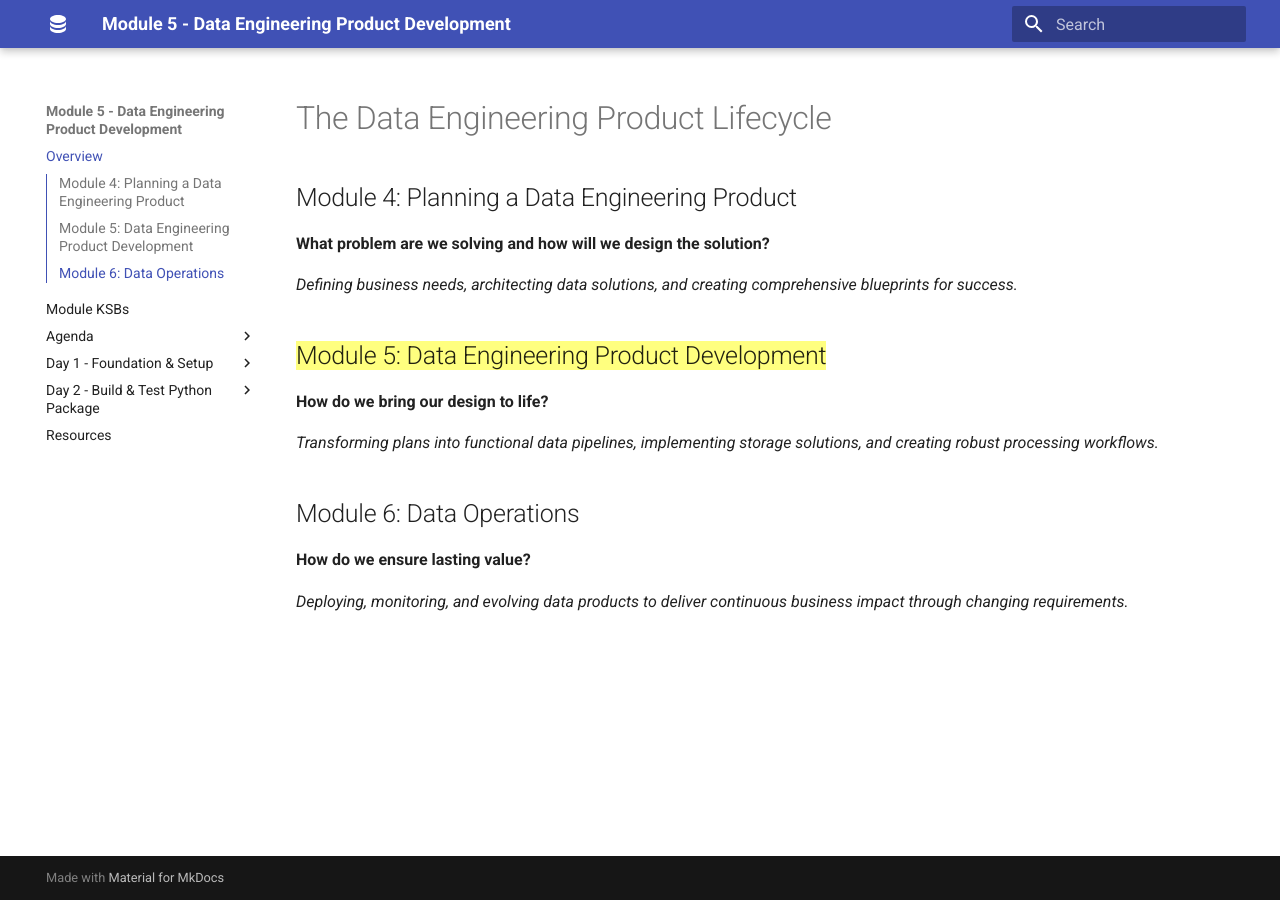
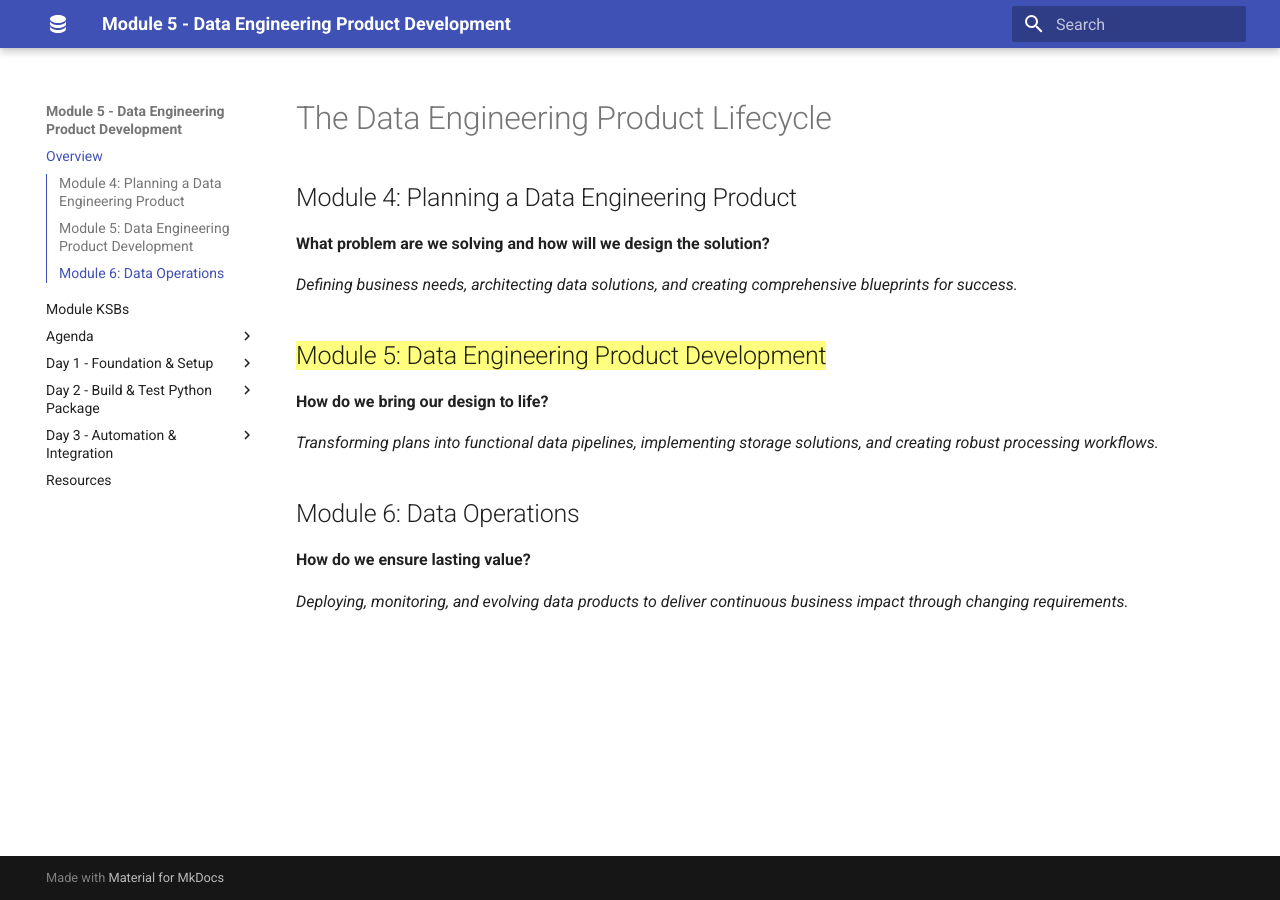
Before and after one commit to qaalabs/DE5M5, an MkDocs documentation site: the page built from docs/index.md, in a window 1280 px wide. Built offline with MkDocs 1.6.1 and Material for MkDocs 9.7.7, drawn with Linux system fonts in a browser that asks for light colours; some of the changed lines change nothing that is shown.

Commit message:
Auto commit by uthisha

```diff
--- a/mkdocs.yml
+++ b/mkdocs.yml
@@ -10,6 +10,8 @@ nav:
   - Agenda:
     - Day 1: agenda/day1.md
     - Day 2: agenda/day2.md
+    - Day 3: agenda/day3.md
+    - Day 4: agenda/day4.md
 
   - "Day 1 - Foundation & Setup":
     - "Library Pipeline Scenario": day1/scenario.md
@@ -41,6 +43,15 @@ nav:
     - "Explain Linting": day2/linting.md
     - "Fix All Linting Issues": day2/linting-fixes.md
     - "Run Commands to see Status": labs/23-yardstick.md
+
+  - "Day 3 - Automation & Integration":
+    - "GitHub Actions": day3/github-actions.md
+    - "GitHub Actions ~ Trigger Workflow": day3/github-workflow.md
+    - "Pull Request Workflow": day3/github-branch.md
+    - "Complete Your Own PR Workflow": day3/pull-request.md
+    - "01 Create Fabric Lakehouse": labs/01-lakehouse.md
+    - "Run pipeline in MS Fabric": day3/fabric-integration.md
+    - "Create Gold Layer Table": day3/fabric-gold-layer.md
 
   - Resources: resources.md
 
```
